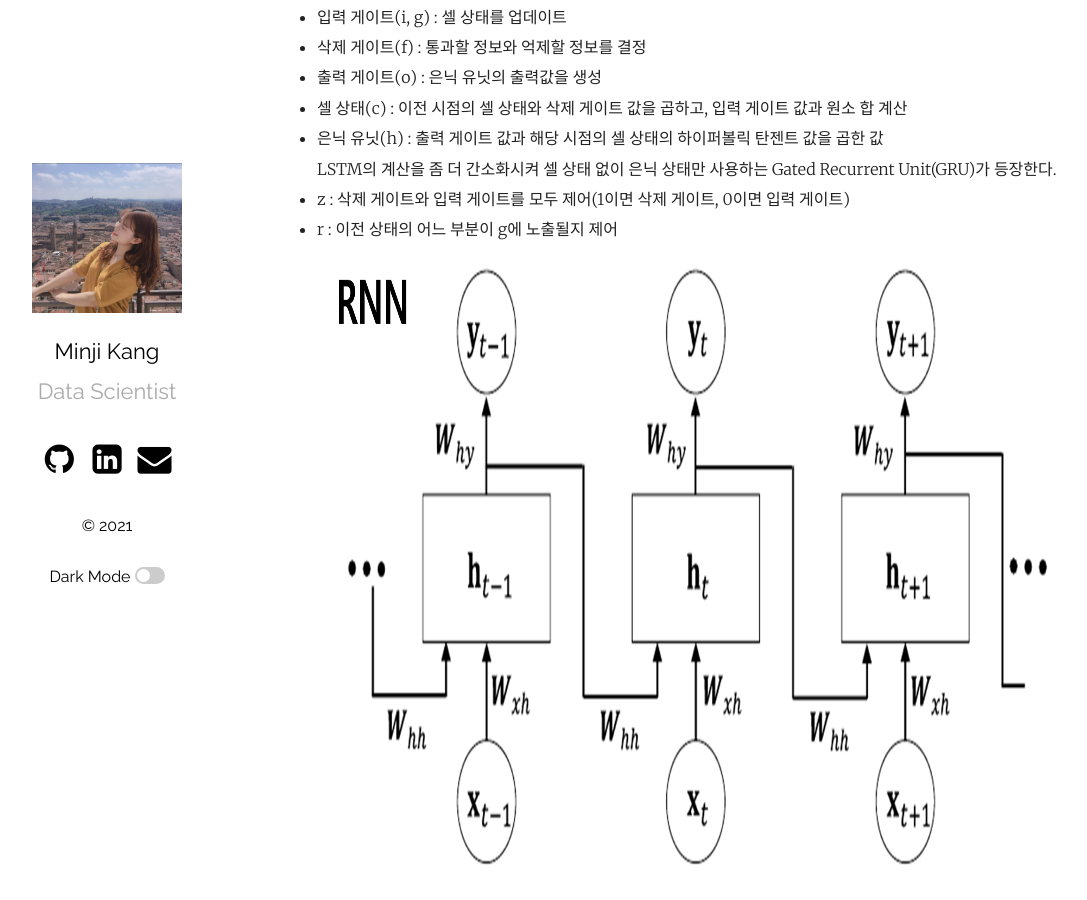
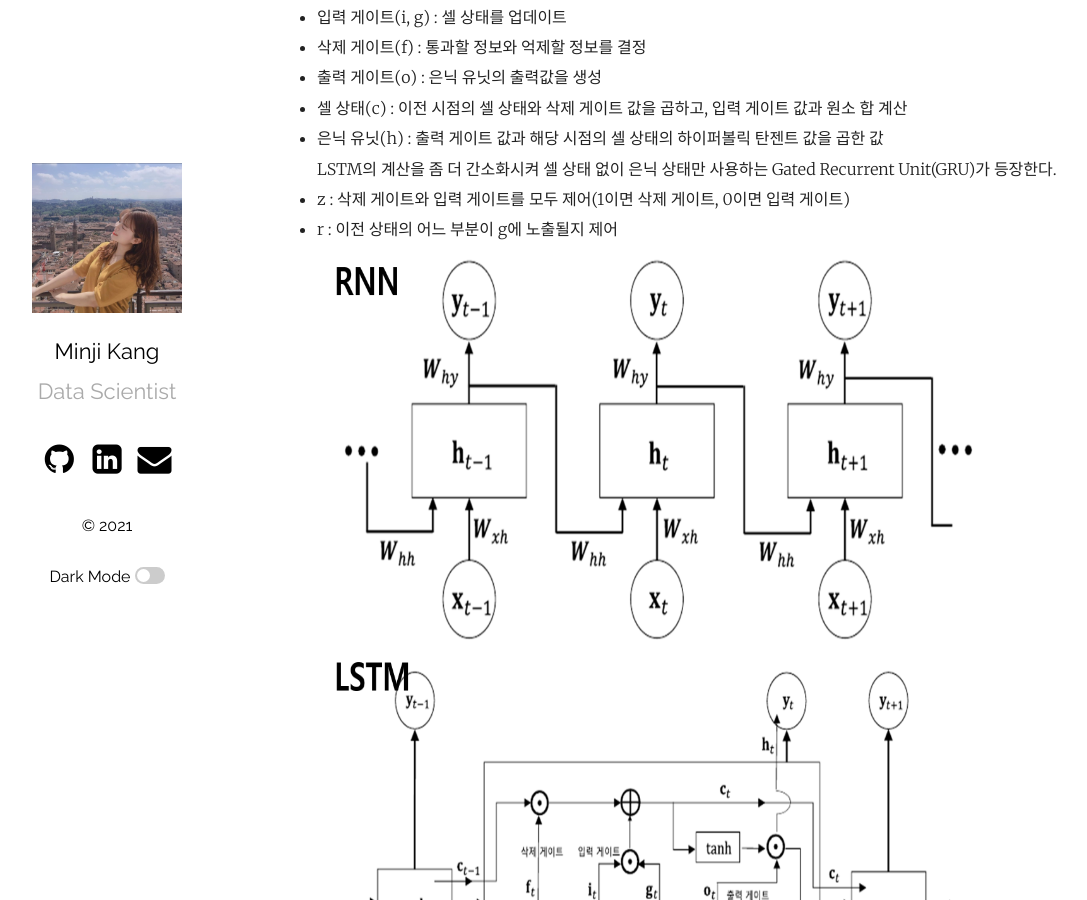
Before and after one commit to mmminji/mmminji.github.io, a Jekyll site: the page built from _posts/2021-06-24-선통머12장(2).markdown, in a window 1280 px wide and 900 px high, scrolled down 1609 px. Shown: the whole window, without its empty margins (78-1165 px from the left). Built offline with Jekyll 4.4.1, drawn with Linux system fonts in a browser that asks for light colours; comment, search, counter and statistics services are not loaded.

Commit message:
2021-06-28-post-add RNN

```diff
--- a/_posts/2021-06-24-선통머12장(2).markdown
+++ b/_posts/2021-06-24-선통머12장(2).markdown
@@ -28,7 +28,7 @@ Recurrent Neural Network(순환 신경망, RNN)는 시퀀스 데이터를 처리
 LSTM의 계산을 좀 더 간소화시켜 셀 상태 없이 은닉 상태만 사용하는 Gated Recurrent Unit(GRU)가 등장한다.
 - z : 삭제 게이트와 입력 게이트를 모두 제어(1이면 삭제 게이트, 0이면 입력 게이트)
 - r : 이전 상태의 어느 부분이 g에 노출될지 제어
-![](https://github.com/mmminji/mmminji.github.io/blob/main/assets/post_pics/12.5-RNN.png?raw=true){: width="800" height="2200"}
+![](https://github.com/mmminji/mmminji.github.io/blob/main/assets/post_pics/12.5-RNN.png?raw=true){: width="700" height="1400"}
 
 
 이 내용은 **선형대수와 통계학으로 배우는 머신러닝 with 파이썬 : 최적화 개념부터 텐서플로를 활용한 딥러닝까지** 책을 기반으로 공부한 자료입니다.
```
